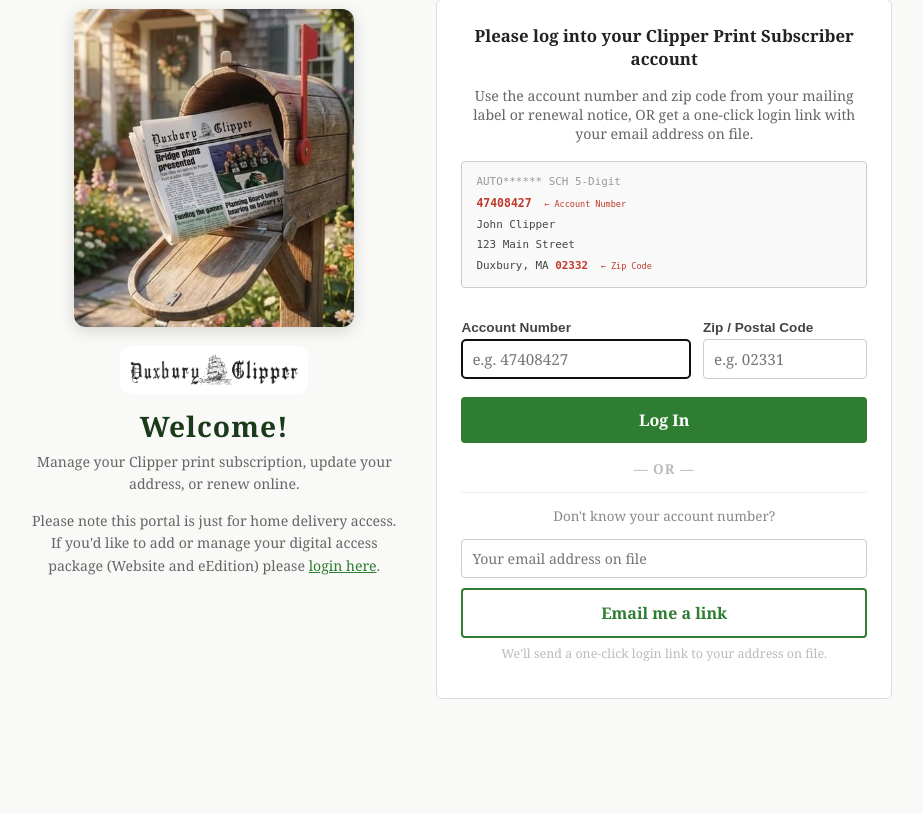
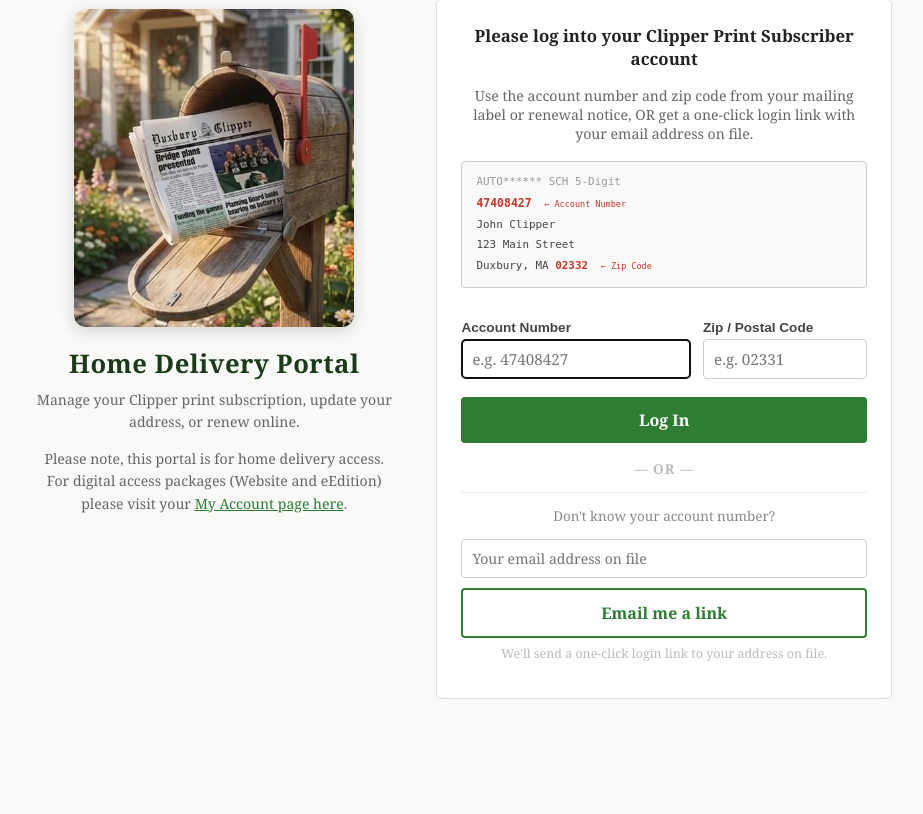
Before and after one commit to clipper-circ/clipper-circ, a Flask app: page /login in a window 1280 px wide. Shown: the part 510-1324 px from the top of the page, without its empty margins (178-1101 px from the left). Run offline with Flask 3, Linux system fonts and the light colour scheme; some libraries are stand-ins or nearby versions.

Commit message:
Update login welcome panel: remove small logo, add Home Delivery Portal heading and revised text

```diff
--- a/portal/templates/login.html
+++ b/portal/templates/login.html
@@ -28,16 +28,12 @@
   <div class="login-image-col">
     <img class="mailbox" src="/static/mailbox.jpg" alt="Duxbury Clipper delivered to your door"
          style="width:90%;max-width:280px;border-radius:12px;box-shadow:0 4px 16px rgba(0,0,0,0.15);">
-    <div style="margin-top:14px;">
-      <img src="/static/logo.png" alt="Duxbury Clipper"
-           style="height:48px;border:3px solid #fff;border-radius:10px;padding:5px;background:#fff;">
-    </div>
-    <div class="welcome-text" style="font-size:1.76em;font-weight:900;color:#1a3a1a;margin-top:8px;letter-spacing:1px;">Welcome!</div>
-    <p style="color:#666;font-size:0.88em;margin-top:6px;line-height:1.6;">
+    <div class="welcome-text" style="font-size:1.6em;font-weight:900;color:#1a3a1a;margin-top:14px;letter-spacing:0.5px;">Home Delivery Portal</div>
+    <p style="color:#666;font-size:0.88em;margin-top:8px;line-height:1.6;">
       Manage your Clipper print subscription, update your address, or renew online.
     </p>
     <p style="color:#666;font-size:0.88em;margin-top:10px;line-height:1.6;">
-      Please note this portal is just for home delivery access. If you'd like to add or manage your digital access package (Website and eEdition) please <a href="https://www.duxburyclipper.com/login/" style="color:#2e7d32;">login here</a>.
+      Please note, this portal is for home delivery access. For digital access packages (Website and eEdition) please visit your <a href="https://www.duxburyclipper.com/account/" style="color:#2e7d32;">My Account page here</a>.
     </p>
   </div>
 
```
